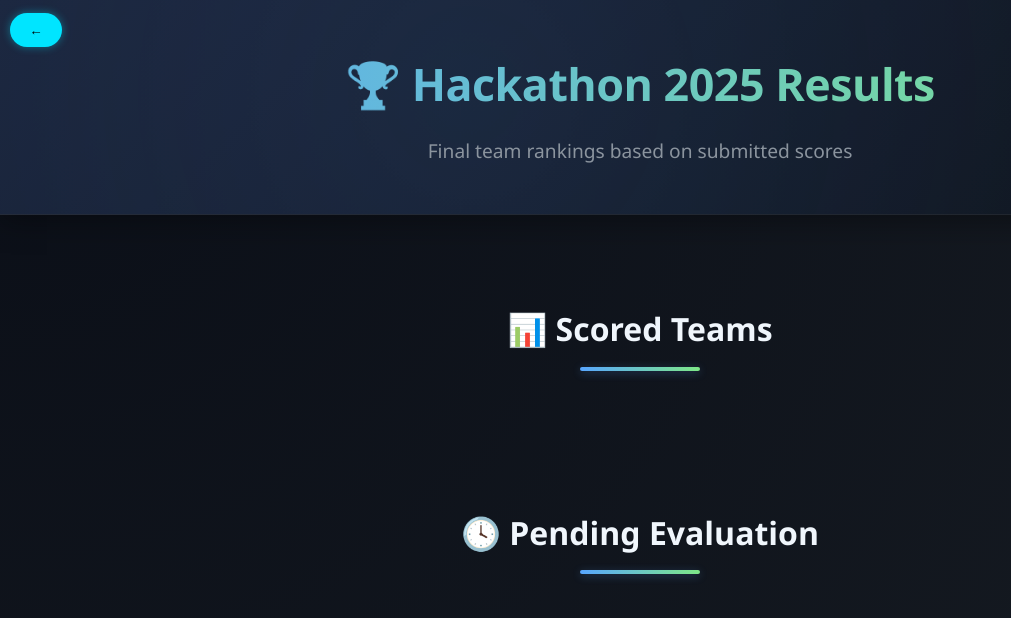
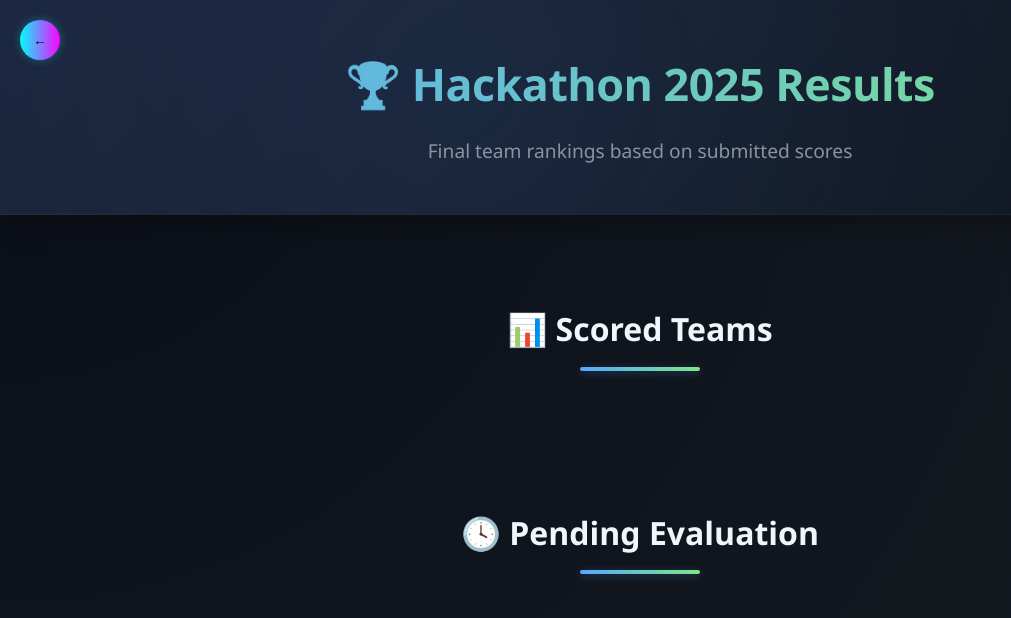
Before and after one commit to Vishakha-23/Hackathon-Management-Project, a plain HTML site: page result.html in a window 1280 px wide. Shown: the whole page, without its empty margins (0-1011 px from the left). Drawn offline with Linux system fonts and the light colour scheme; no server answers.

Commit message:
edited backbutton in result and usermid

```diff
--- a/result.html
+++ b/result.html
@@ -7,34 +7,38 @@
   <link rel="stylesheet" href="result.css">
   <script type="module" src="result.js" defer></script>
   <style>
+         /* Back Button Styles */
 .back-button {
   position: fixed;
-      top: 3px;
-      left: 10px;
-      margin-top: 10px;
-      padding: 0.6rem 1.2rem;
-      background-color: #00e5ff;
+  top: 20px;
+  left: 20px;
+  width: 40px;
+  height: 40px;
+  border-radius: 50%;
+  background: linear-gradient(90deg, #00ffff, #ff00ff);
+  color: black;
   border: none;
-      border-radius: 20px;
-      color: #000;
-      font-weight: 600;
   cursor: pointer;
-      transition: 0.3s ease;
-      box-shadow: 0 0 8px rgba(0, 229, 255, 0.4);
-
+  z-index: 10;
+  display: flex;
+  align-items: center;
+  justify-content: center;
+  box-shadow: 0 0 10px rgba(0, 255, 255, 0.3);
+  transition: all 0.3s ease;
 }
 
 .back-button:hover {
-      background-color: #ff4081;
-      color: white;
-      box-shadow: 0 0 12px rgba(255, 64, 129, 0.6);
+  transform: scale(1.1);
+  box-shadow: 0 0 15px rgba(0, 255, 255, 0.5);
 }
   </style>
 </head>
 
 <body>
   <header>
-    <button class="back-button" onclick="history.back()">←</button>
+     <button class="back-button" onclick="history.back()">
+    <i class="fas fa-arrow-left">←</i>
+  </button>
     <h1>🏆 Hackathon 2025 Results</h1>
     <p>Final team rankings based on submitted scores</p>
   </header>
```
Also changed, not shown: user_mid.html (+27 -0 lines). Lines whose indentation alone changed are shown as unchanged.
